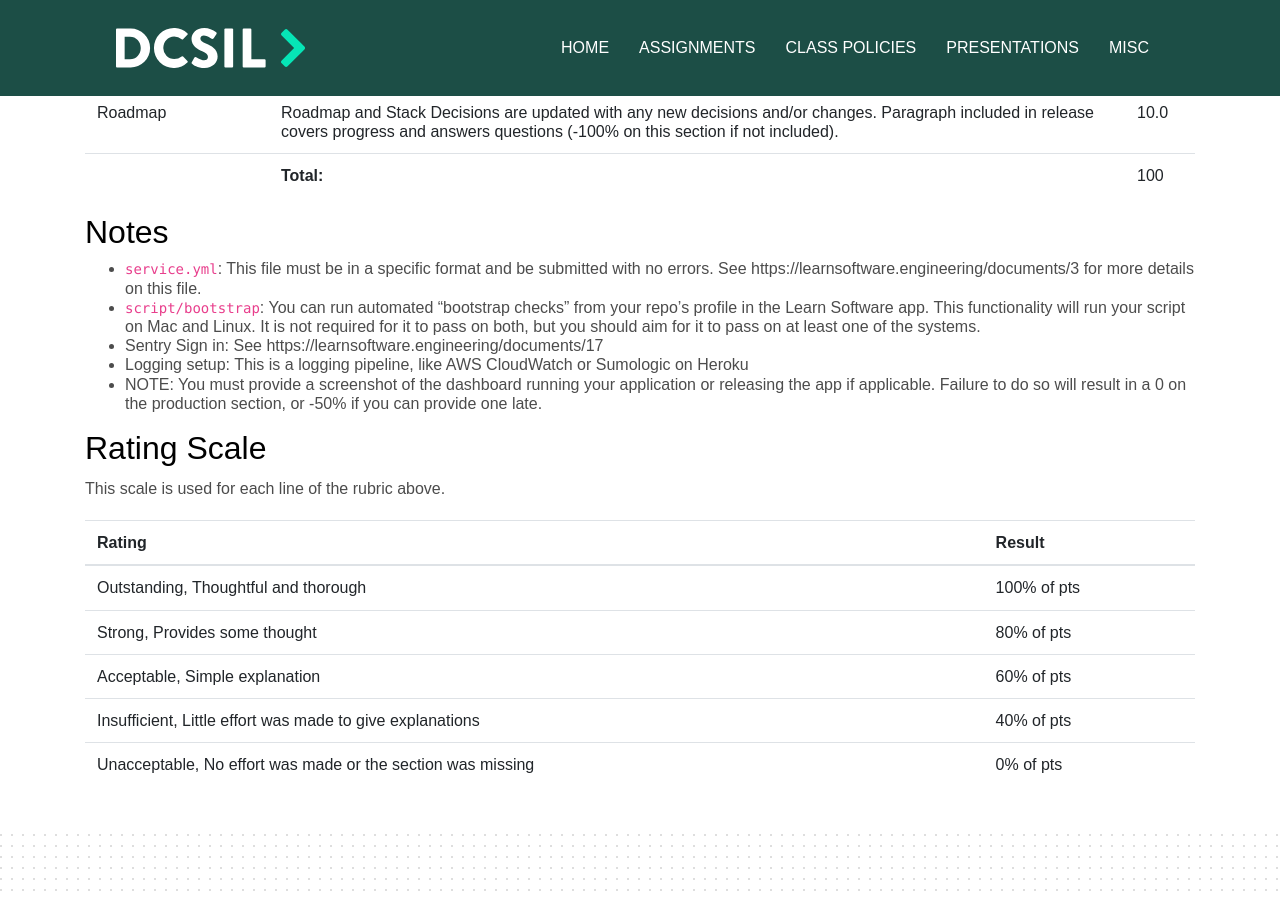
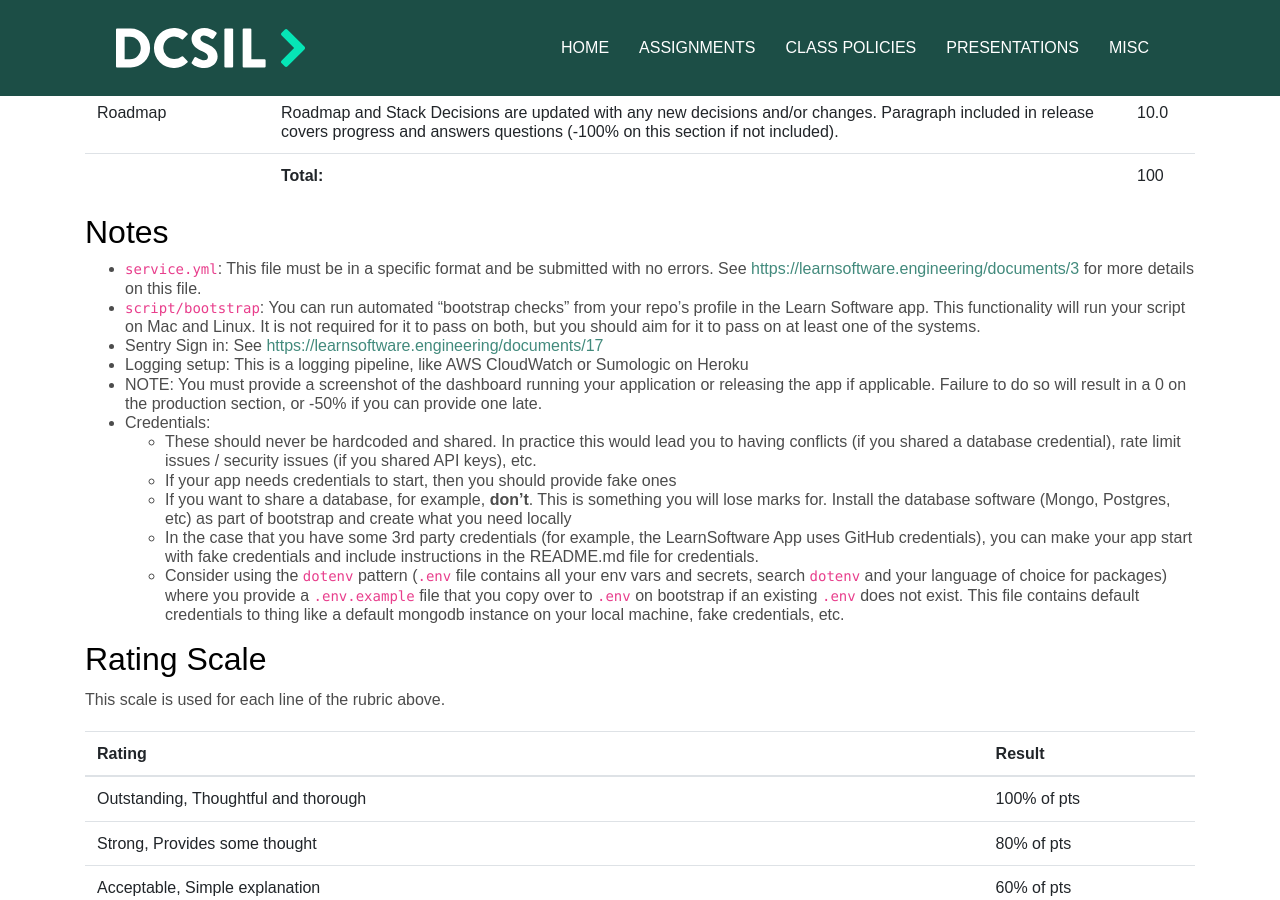
Before and after one commit to dcsil/CSC491, a Jekyll site: the page built from assignments/a5.md, in a window 1280 px wide and 900 px high, scrolled down 2095 px. Built offline with Jekyll 4.4.1, drawn with Linux system fonts in a browser that asks for light colours; our own code applies the rules of GitHub Pages for plain Markdown files.

Commit message:
Add section about credentials that was missing

```diff
--- a/assignments/a5.md
+++ b/assignments/a5.md
@@ -166,11 +166,17 @@ Release bodies must include:
 
 ## Notes
 
-- `service.yml`: This file must be in a specific format and be submitted with no errors. See https://learnsoftware.engineering/documents/3 for more details on this file.
+- `service.yml`: This file must be in a specific format and be submitted with no errors. See <https://learnsoftware.engineering/documents/3> for more details on this file.
 - `script/bootstrap`: You can run automated "bootstrap checks" from your repo's profile in the Learn Software app. This functionality will run your script on Mac and Linux. It is not required for it to pass on both, but you should aim for it to pass on at least one of the systems.
-- Sentry Sign in: See https://learnsoftware.engineering/documents/17
+- Sentry Sign in: See <https://learnsoftware.engineering/documents/17>
 - Logging setup: This is a logging pipeline, like AWS CloudWatch or Sumologic on Heroku
 - NOTE: You must provide a screenshot of the dashboard running your application or releasing the app if applicable. Failure to do so will result in a 0 on the production section, or -50% if you can provide one late.
+- Credentials:
+  - These should never be hardcoded and shared. In practice this would lead you to having conflicts (if you shared a database credential), rate limit issues / security issues (if you shared API keys), etc.
+  - If your app needs credentials to start, then you should provide fake ones
+  - If you want to share a database, for example, **don't**. This is something you will lose marks for. Install the database software (Mongo, Postgres, etc) as part of bootstrap and create what you need locally
+  - In the case that you have some 3rd party credentials (for example, the LearnSoftware App uses GitHub credentials), you can make your app start with fake credentials and include instructions in the README.md file for credentials.
+  - Consider using the `dotenv` pattern (`.env` file contains all your env vars and secrets, search `dotenv` and your language of choice for packages) where you provide a `.env.example` file that you copy over to `.env` on bootstrap if an existing `.env` does not exist. This file contains default credentials to thing like a default mongodb instance on your local machine, fake credentials, etc.
 
 
 ## Rating Scale
```
